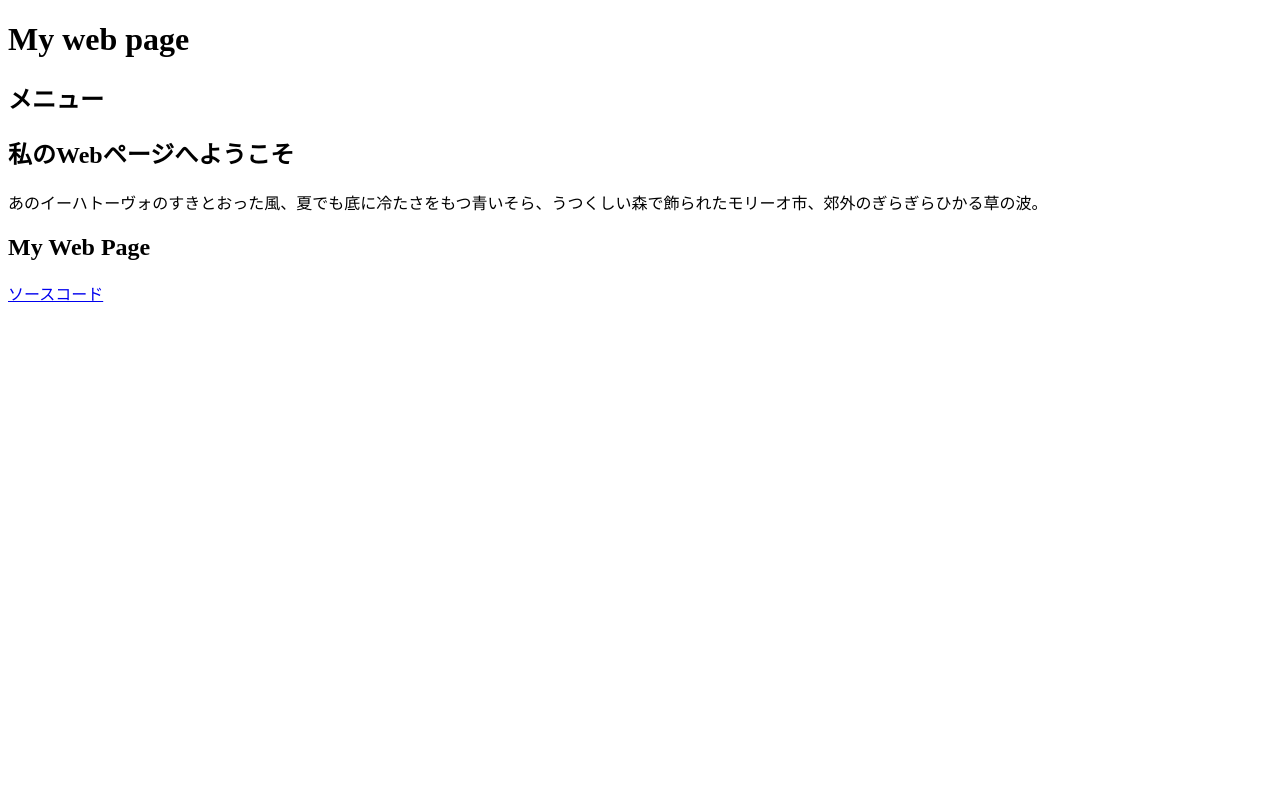
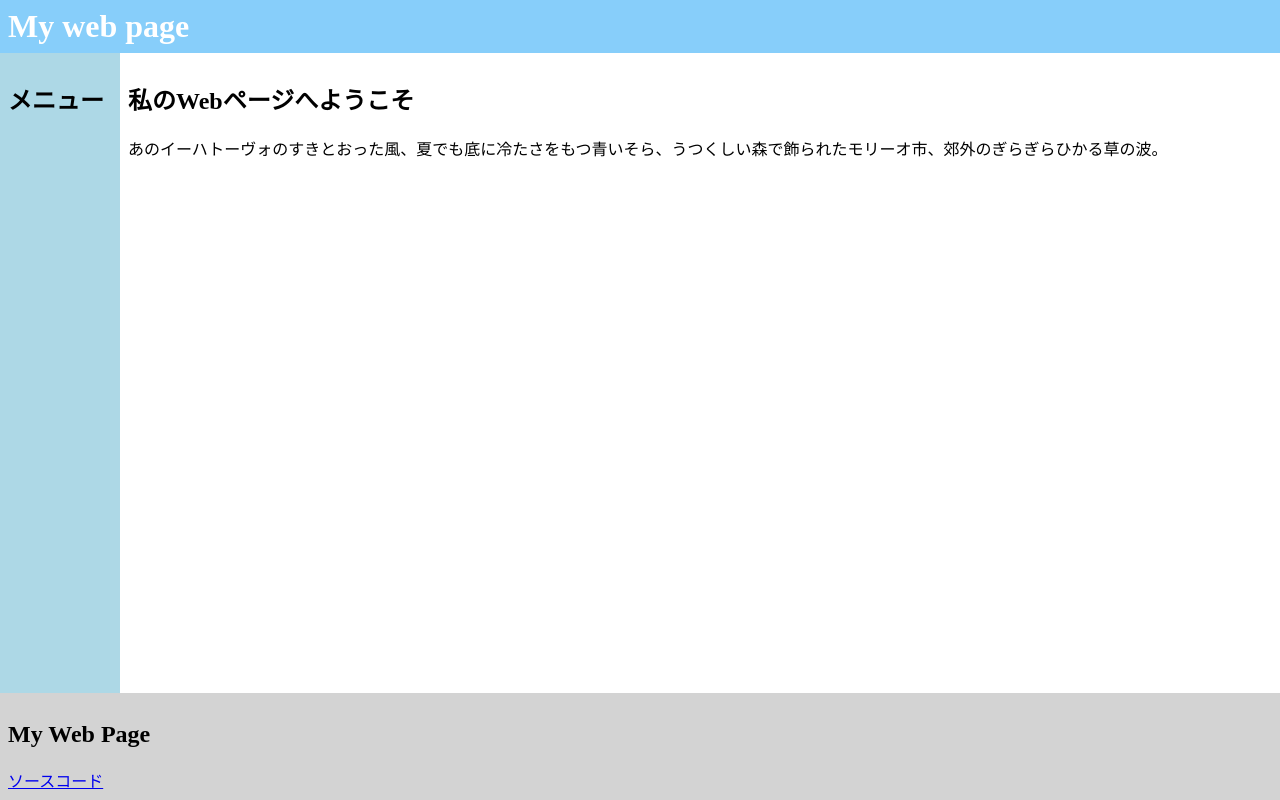
Before and after one commit to 92thunder/web-training, a plain HTML site: page css/index.html in a window 1280 px wide. Drawn offline with Linux system fonts and the light colour scheme.

Commit message:
グリッドレイアウト

```diff
--- a/css/index.html
+++ b/css/index.html
@@ -4,6 +4,7 @@
     <meta charset="UTF-8">
     <meta name="viewport" content="width=device-width, initial-scale=1.0">
     <title>My web page</title>
+    <link href="./style.css" rel="stylesheet" />
 </head>
 <body>
     <header>
--- /dev/null
+++ b/css/style.css
@@ -0,0 +1,41 @@
+html, body, h1 {
+    margin: 0;
+    padding: 0;
+}
+
+body > * {
+    padding: 8px;
+}
+
+body {
+    display: grid;
+    min-height: 100vh;
+    grid-template-rows: auto 1fr auto;
+    grid-template-columns: 120px 1fr;
+}
+
+header {
+    grid-row: 1;
+    grid-column: 1 / 3;
+    background-color: lightskyblue;
+    color: white;
+}
+
+aside {
+    background-color: lightblue;
+    grid-row: 2;
+    grid-column: 1;
+    padding: 8px;
+}
+
+main {
+    grid-row: 2;
+    grid-column: 2;
+    padding: 8px;
+}
+
+footer {
+    grid-row: 3;
+    grid-column: 1 / 3;
+    background-color: lightgray;
+}
```
